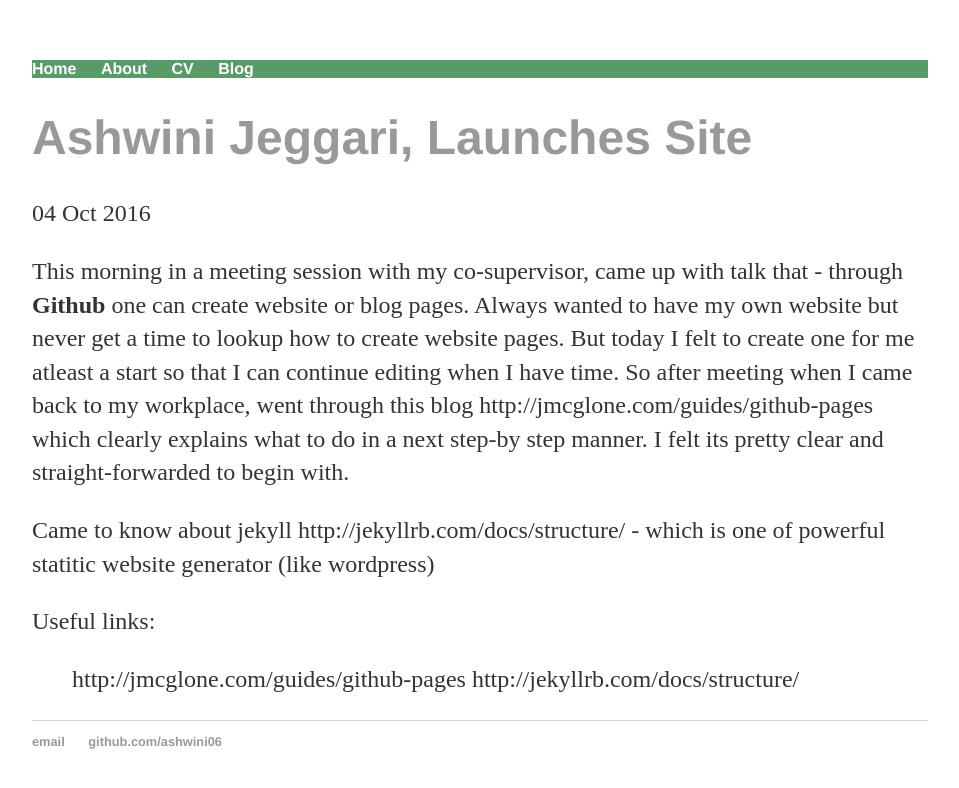
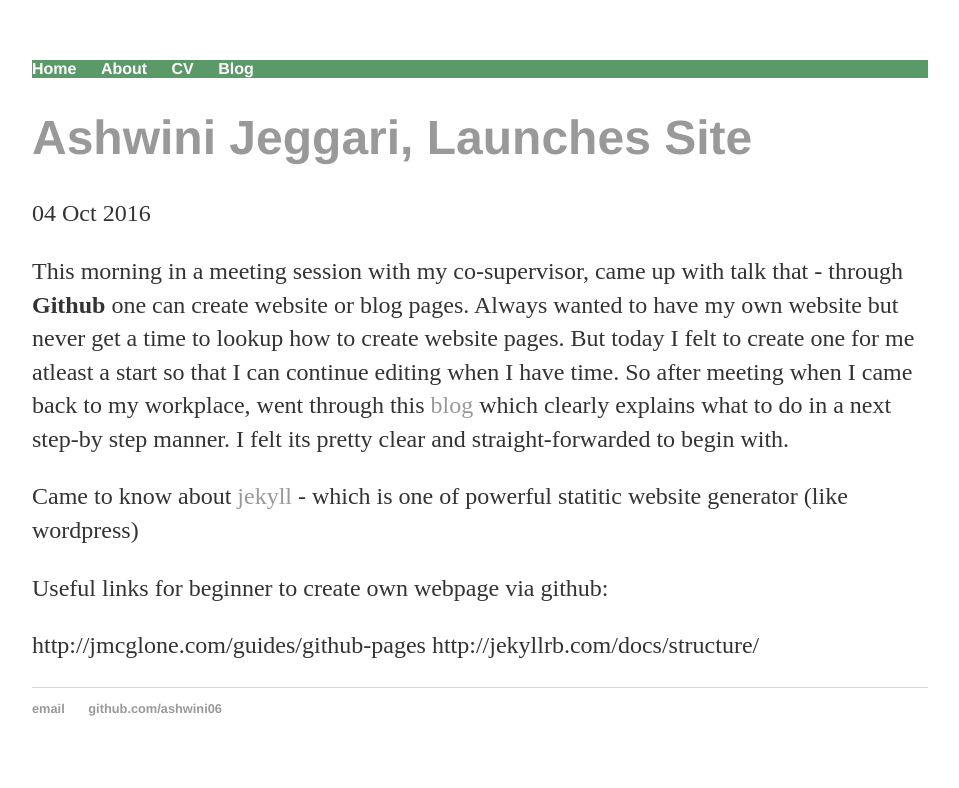
Before and after one commit to ashwini06/ashwini06.github.io, a Jekyll site: the page built from _posts/2016-10-04-ashwini-website-launched.md, in a window 1280 px wide. Shown: the top 788 px of the page, without its empty margins (160-1119 px from the left). Built offline with Jekyll 4.4.1, drawn with Linux system fonts in a browser that asks for light colours.

Commit message:
Update 2016-10-04-ashwini-website-launched.md

```diff
--- a/_posts/2016-10-04-ashwini-website-launched.md
+++ b/_posts/2016-10-04-ashwini-website-launched.md
@@ -6,11 +6,11 @@
 
 This morning in a meeting session with my co-supervisor, came up with talk that - through **Github** one can create website or blog pages.
 Always wanted to have my own website but never get a time to lookup how to create website pages. But today I felt to create one for me atleast a start so that I can continue editing when I have time.
-So after meeting when I came back to my workplace, went through this blog http://jmcglone.com/guides/github-pages which clearly explains what to do in a next step-by step manner. I felt its pretty clear and straight-forwarded to begin with.
+So after meeting when I came back to my workplace, went through this [blog](http://jmcglone.com/guides/github-pages) which clearly explains what to do in a next step-by step manner. I felt its pretty clear and straight-forwarded to begin with.
 
-Came to know about jekyll  http://jekyllrb.com/docs/structure/  - which is one of powerful statitic website generator (like wordpress)
+Came to know about [jekyll](http://jekyllrb.com/docs/structure/)  - which is one of powerful statitic website generator (like wordpress)
 
-Useful links:
+Useful links for beginner to create own webpage via github:
 
-> http://jmcglone.com/guides/github-pages
-> http://jekyllrb.com/docs/structure/
+http://jmcglone.com/guides/github-pages
+http://jekyllrb.com/docs/structure/
```
